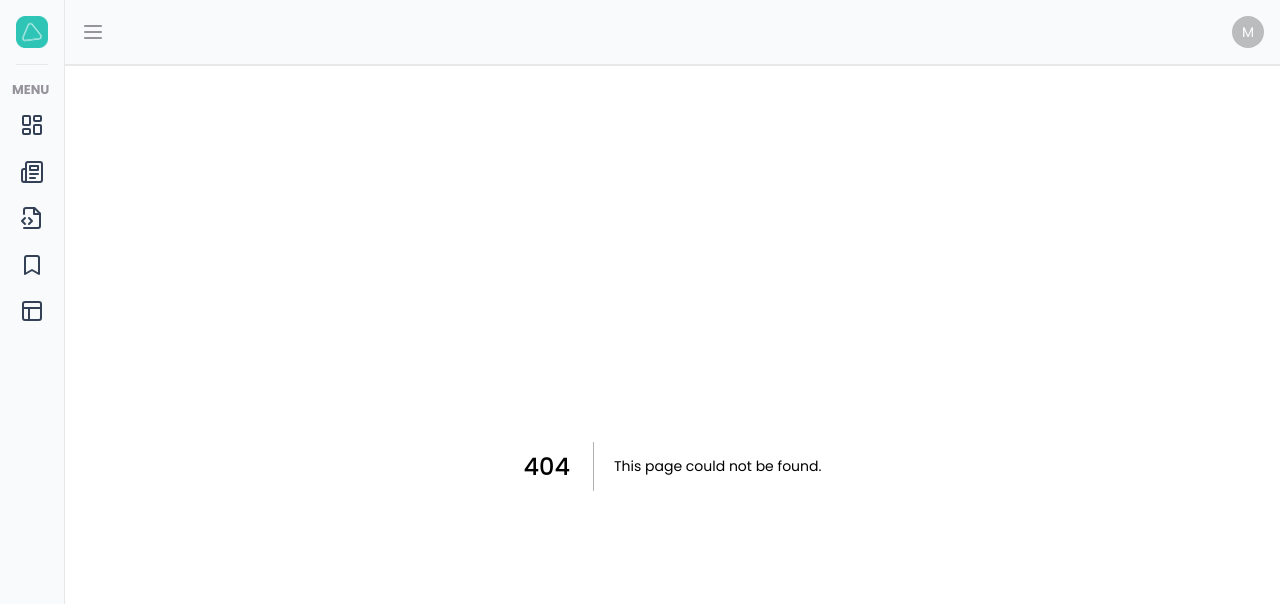
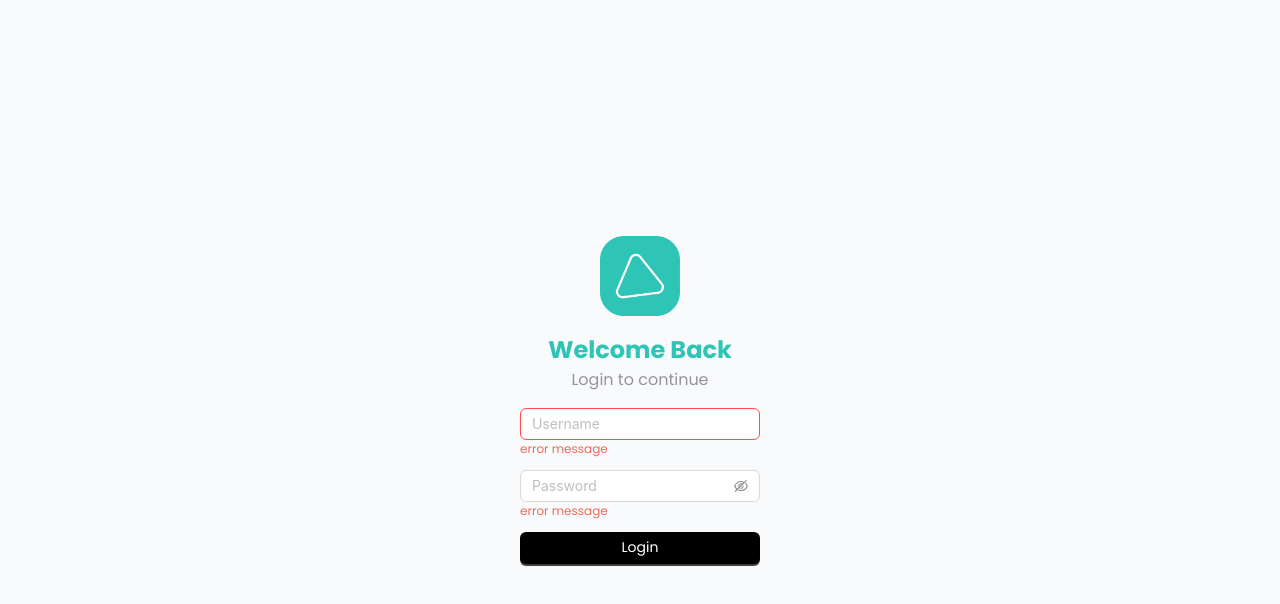
Before and after one commit to mujibur-rohman/my-playground, a Next.js app: page /auth in a window 1280 px wide. Before the commit this address had no page. Shown: the top 604 px of the page. Built offline with nearby package versions, Linux system fonts and the light colour scheme.

Commit message:
login page

```diff
--- a/package.json
+++ b/package.json
@@ -27,6 +27,7 @@
     "clsx": "^2.0.0",
     "eslint": "8.46.0",
     "eslint-config-next": "13.4.12",
+    "formik": "^2.4.3",
     "framer-motion": "^10.15.0",
     "highlight.js": "^11.8.0",
     "lowlight": "^2.9.0",
--- /dev/null
+++ b/src/components/form/login/login.tsx
@@ -0,0 +1,50 @@
+import { Button, Input } from "antd";
+import styles from "./styles.module.scss";
+import { useFormikContext } from "formik";
+import { LoginValues } from "@/pages/auth";
+
+type Props = {};
+
+function LoginForm({}: Props) {
+  const { values, handleSubmit, handleChange, handleBlur, touched, errors } =
+    useFormikContext<LoginValues>();
+  return (
+    <section className={styles["form-login"]}>
+      <img
+        className={styles["form-login__logo"]}
+        src="/assets/images/logo.png"
+        alt="logo"
+      />
+      <div className={styles["form-login__wrapper-title"]}>
+        <h2 className={styles["form-login__title"]}>Welcome Back</h2>
+        <p className={styles["form-login__subtitle"]}>Login to continue</p>
+      </div>
+      <form onSubmit={handleSubmit} className={styles["form-login__form"]}>
+        <div className={styles["form-login__form-input"]}>
+          <Input
+            placeholder="Username"
+            status="error"
+            name="username"
+            value={values.username}
+            onChange={handleChange}
+          />
+          <p className={styles["form-login__form-error"]}>error message</p>
+        </div>
+        <div className={styles["form-login__form-input"]}>
+          <Input.Password
+            placeholder="Password"
+            name="password"
+            value={values.password}
+            onChange={handleChange}
+          />
+          <p className={styles["form-login__form-error"]}>error message</p>
+        </div>
+        <Button htmlType="submit" type="primary">
+          Login
+        </Button>
+      </form>
+    </section>
+  );
+}
+
+export default LoginForm;
--- /dev/null
+++ b/src/components/form/login/styles.module.scss
@@ -0,0 +1,49 @@
+@import "/src/styles/base/colors";
+@import "/src/styles/utils/responsive";
+
+.form-login {
+  width: 80vw;
+  display: flex;
+  flex-direction: column;
+  align-items: center;
+  gap: 1rem;
+
+  &__logo {
+    width: 5rem;
+    text-align: center;
+  }
+
+  &__wrapper-title {
+    text-align: center;
+  }
+
+  &__title {
+    color: $color-primary;
+  }
+
+  &__subtitle {
+    color: $color-text-base100;
+  }
+
+  &__form {
+    display: flex;
+    flex-direction: column;
+    justify-content: center;
+    gap: 0.75rem;
+
+    &-input {
+      @include respond(tablet) {
+        width: 15rem;
+      }
+
+      @include respond(desktop) {
+        width: 2 0rem;
+      }
+    }
+
+    &-error {
+      color: $color-error;
+      font-size: 0.75rem;
+    }
+  }
+}
--- a/src/components/layouts/main-layout.tsx
+++ b/src/components/layouts/main-layout.tsx
@@ -9,6 +9,7 @@ type Props = {
 
 const MainLayout = (props: Props) => {
   const [open, setOpen] = useState(false);
+  const [auth, setAuth] = useState(false);
 
   const toggleSidebar = useCallback(() => {
     setOpen(!open);
@@ -16,9 +17,9 @@ const MainLayout = (props: Props) => {
 
   return (
     <main style={{ display: "flex", background: variable.colorBackground }}>
-      <Sidebar open={open} openSidebar={toggleSidebar} />
+      {auth && <Sidebar open={open} openSidebar={toggleSidebar} />}
       <div style={{ width: "100%" }}>
-        <Navbar openSidebar={toggleSidebar} />
+        {auth && <Navbar openSidebar={toggleSidebar} />}
         <div>{props.children}</div>
       </div>
     </main>
--- a/src/lib/hooks/useClickOutside.tsx
+++ b/src/lib/hooks/useClickOutside.tsx
@@ -15,7 +15,7 @@ const useClickOutside = (callback: () => void) => {
     return () => {
       document.removeEventListener("mousedown", handleClickOutside);
     };
-  }, [callback]);
+  }, []);
 
   return ref;
 };
--- /dev/null
+++ b/src/pages/auth/index.tsx
@@ -0,0 +1,40 @@
+import LoginForm from "@/components/form/login/login";
+import { useFormik, FormikConfig, FormikProvider } from "formik";
+
+type Props = {};
+
+export type LoginValues = {
+  username: string;
+  password: string;
+};
+
+const formikConfig: FormikConfig<LoginValues> = {
+  initialValues: {
+    username: "",
+    password: "",
+  },
+  onSubmit: async (values) => {
+    console.log(values);
+  },
+};
+
+function Login({}: Props) {
+  const formik = useFormik<LoginValues>(formikConfig);
+  return (
+    <section
+      style={{
+        display: "flex",
+        width: "100%",
+        height: "100vh",
+        justifyContent: "center",
+        alignItems: "center",
+      }}
+    >
+      <FormikProvider value={formik}>
+        <LoginForm />
+      </FormikProvider>
+    </section>
+  );
+}
+
+export default Login;
```
Also changed, not shown: src/components/post/editor/toolbar/toolbar.tsx (+0 -10 lines), 1 other file (tests, documents, lock files or other folders).
